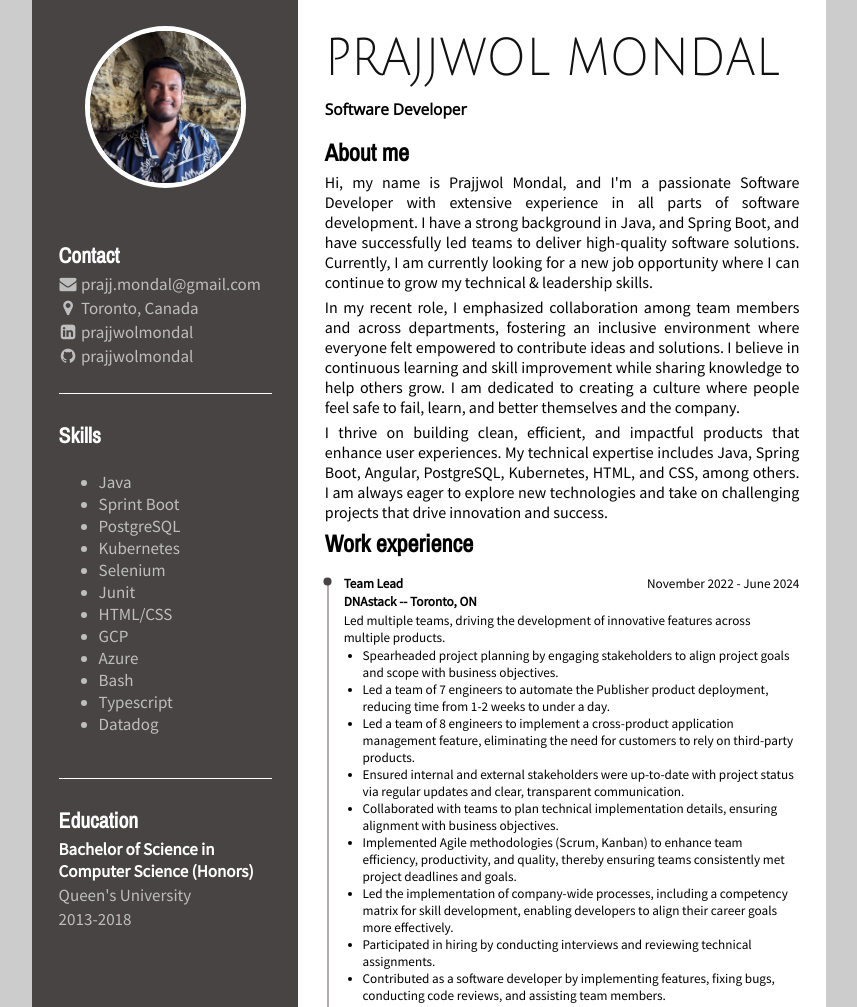
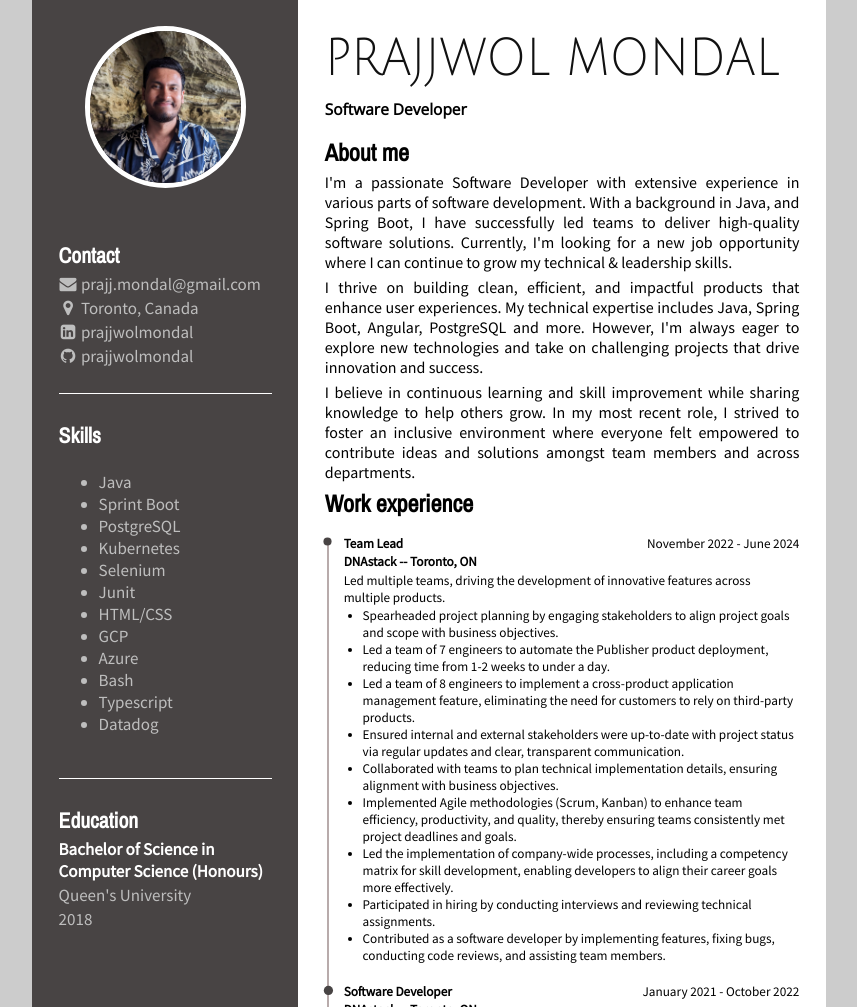
Before and after one commit to prajjwolmondal/prajjwolmondal.github.io, a plain HTML site: page index.html in a window 1280 px wide. Shown: the top 1007 px of the page, without its empty margins (211-1068 px from the left). Drawn offline with nearby package versions, Linux system fonts and the light colour scheme.

Commit message:
Update index.html

```diff
--- a/index.html
+++ b/index.html
@@ -20,8 +20,7 @@
             <div class="smallText">
               <p>
                 <i class="fa fa-envelope contactIcon" aria-hidden="true"></i>
-                <!-- FIXME: THIS SHOULD BE RENDERED ON ONE LINE -->
-                <a href="mailto:prajj.mondal@gmail.com">
+                <a href="mailto:prajj.mondal@gmail.com" target="_blank">
                   prajj.mondal@gmail.com
                 </a>
               </p>
@@ -31,13 +30,13 @@
               </p>
               <p>
                 <i class="fa fa-linkedin-square contactIcon" aria-hidden="true"></i>
-                <a href="https://www.linkedin.com/in/prajjwolmondal">
+                <a href="https://www.linkedin.com/in/prajjwolmondal" target="_blank">
                   prajjwolmondal
                 </a>
               </p>
               <p class="lastParagrafNoMarginBottom">
                 <i class="fa fa-github contactIcon" aria-hidden="true"></i>
-                <a href="https://github.com/prajjwolmondal">
+                <a href="https://github.com/prajjwolmondal" target="_blank">
                     prajjwolmondal
                 </a>
               </p>
@@ -71,15 +70,14 @@
               Education
             </h2>
             <div class="smallText">
-                <!-- FIXME: This isn't rendered correctly -->
               <p class="bolded white">
-                Bachelor of Science in Computer Science (Honors)
+                Bachelor of Science in Computer Science (Honours)
               </p>
               <p>
                 Queen's University
               </p>
               <p>
-                2013-2018
+                2018
               </p>
             </div>
           </div>
@@ -103,13 +101,13 @@
           </h2>
           <div class="aboutMe">
             <p>
-                Hi, my name is Prajjwol Mondal, and I'm a passionate Software Developer with extensive experience in all parts of software development. I have a strong background in Java, and Spring Boot, and have successfully led teams to deliver high-quality software solutions. Currently, I am currently looking for a new job opportunity where I can continue to grow my technical & leadership skills.
+                I'm a passionate Software Developer with extensive experience in various parts of software development. With a background in Java, and Spring Boot, I have successfully led teams to deliver high-quality software solutions. Currently, I'm looking for a new job opportunity where I can continue to grow my technical & leadership skills.
             </p>
             <p>
-                In my recent role, I emphasized collaboration among team members and across departments, fostering an inclusive environment where everyone felt empowered to contribute ideas and solutions. I believe in continuous learning and skill improvement while sharing knowledge to help others grow. I am dedicated to creating a culture where people feel safe to fail, learn, and better themselves and the company.
+                I thrive on building clean, efficient, and impactful products that enhance user experiences. My technical expertise includes Java, Spring Boot, Angular, PostgreSQL and more. However, I'm always eager to explore new technologies and take on challenging projects that drive innovation and success.
             </p>
             <p>
-                I thrive on building clean, efficient, and impactful products that enhance user experiences. My technical expertise includes Java, Spring Boot, Angular, PostgreSQL,  Kubernetes, HTML, and CSS, among others. I am always eager to explore new technologies and take on challenging projects that drive innovation and success.
+                I believe in continuous learning and skill improvement while sharing knowledge to help others grow. In my most recent role, I strived to foster an inclusive environment where everyone felt empowered to contribute ideas and solutions amongst team members and across departments.
             </p>
           </div>
         </div>
```
